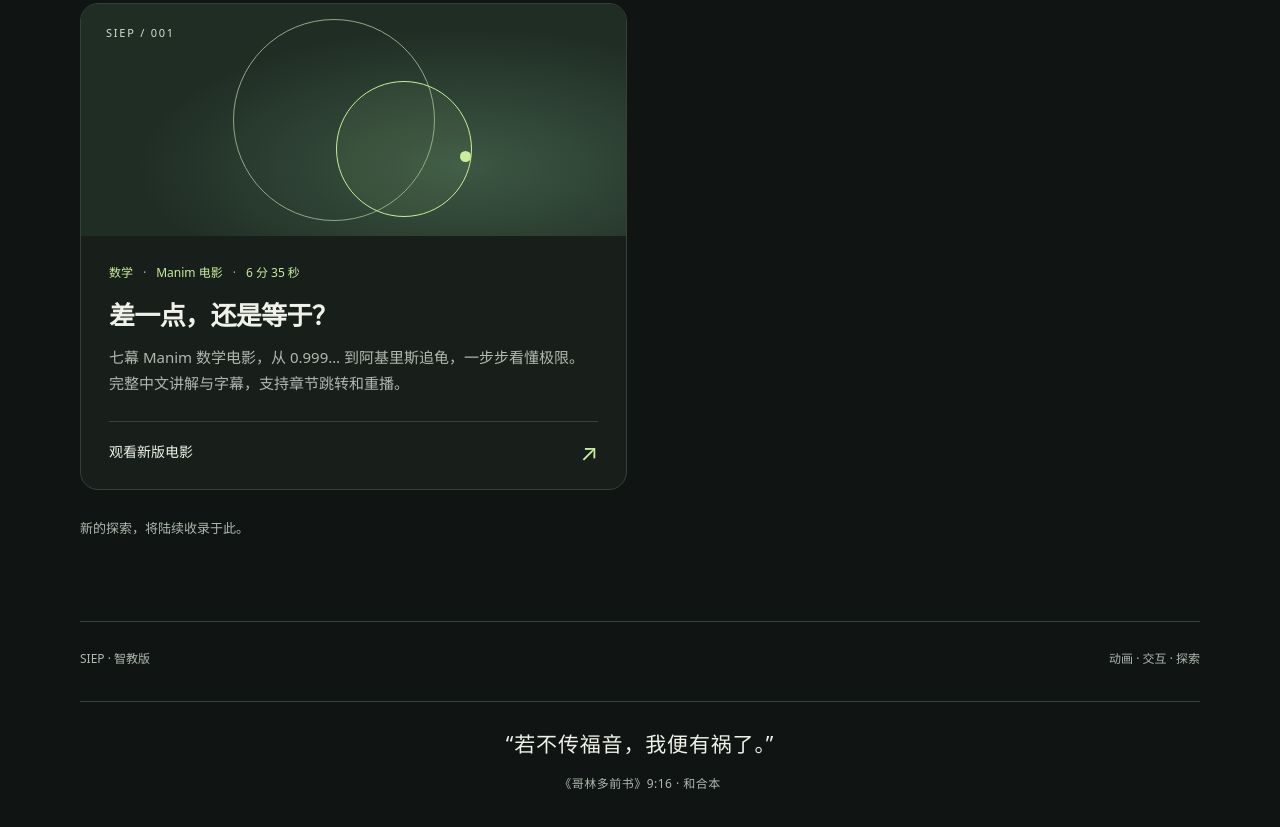
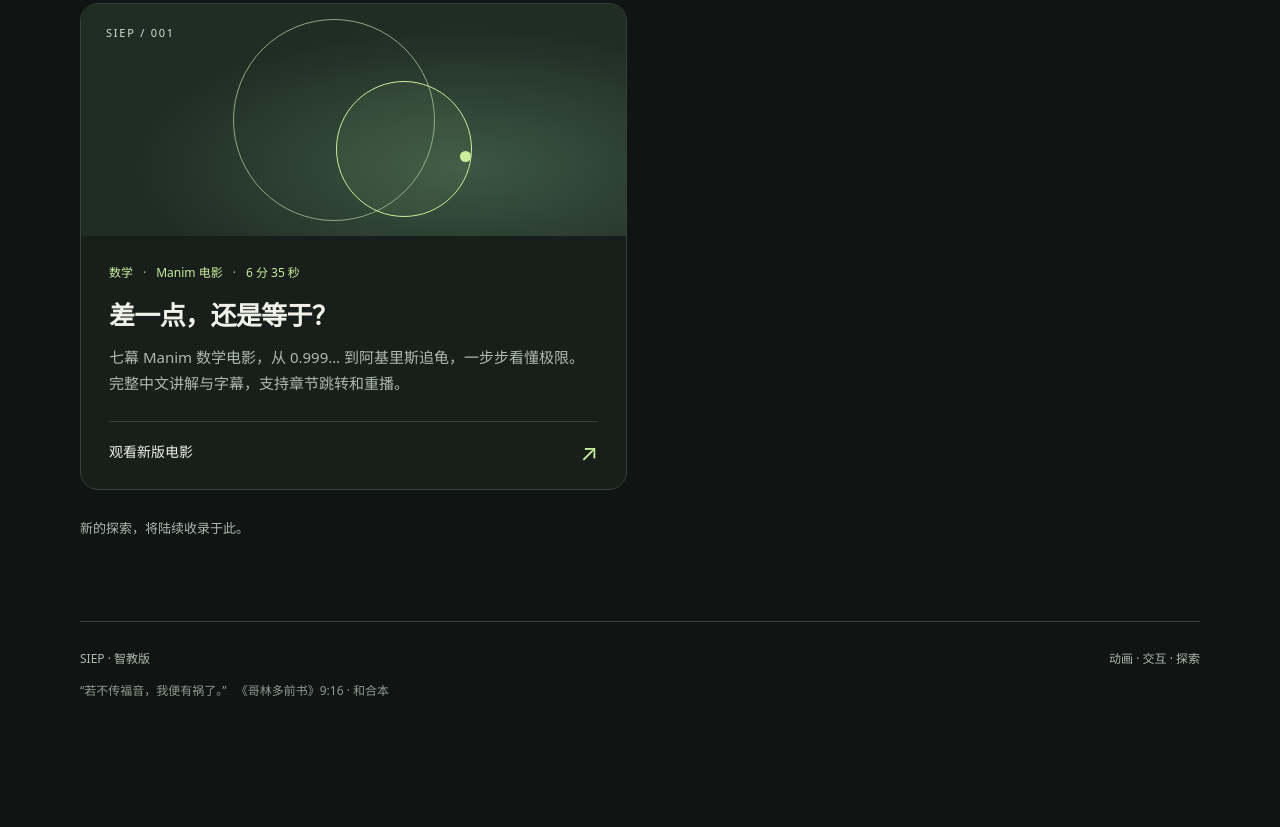
Before and after one commit to 1172100122/superintelligence-education-press, a plain HTML site: page index.html in a window 1280 px wide. Shown: the part 609-1436 px from the top of the page. After the commit the page ends 1347 px from the top, so only its background shows below. Drawn offline with Linux system fonts and the light colour scheme.

Commit message:
Make homepage footer verse understated

```diff
--- a/index.html
+++ b/index.html
@@ -53,9 +53,9 @@
     .catalog-note { margin:27px 0 0; color:var(--muted); font-size:13px; }
     footer { border-top:1px solid var(--line); margin-top:82px; padding:27px 0 36px; display:flex; flex-wrap:wrap; justify-content:space-between; gap:12px; color:var(--muted); font-size:12px; }
     footer p { margin:0; }
-    .footer-verse { width:100%; margin:20px 0 0; padding-top:24px; border-top:1px solid var(--line); text-align:center; }
-    .footer-verse p { color:var(--ink); font-size:clamp(17px,2.5vw,21px); line-height:1.8; letter-spacing:.04em; }
-    .footer-verse cite { display:block; margin-top:10px; color:var(--muted); font-size:12px; font-style:normal; letter-spacing:.04em; }
+    .footer-verse { width:100%; margin:0; color:#8f9a92; text-align:left; }
+    .footer-verse p { display:inline; color:inherit; font-size:12px; line-height:1.7; }
+    .footer-verse cite { display:inline; margin-left:6px; color:inherit; font-size:12px; font-style:normal; }
     @media(min-width:900px) { .hero { padding-block:98px 87px; } }
     @media(max-width:680px) { .wrap { width:calc(100% - 40px); } header { padding-block:22px; } .brand { font-size:15px; } .hero { padding-block:62px 55px; } .intro { font-size:16px; } .catalog { grid-template-columns:1fr; } .cover { height:220px; } .work-body { padding:24px; } h3 { font-size:25px; } footer { margin-top:60px; flex-direction:column; } }
     @media(prefers-reduced-motion:reduce) { html { scroll-behavior:auto; } .arrow { transition:none; } }
```
